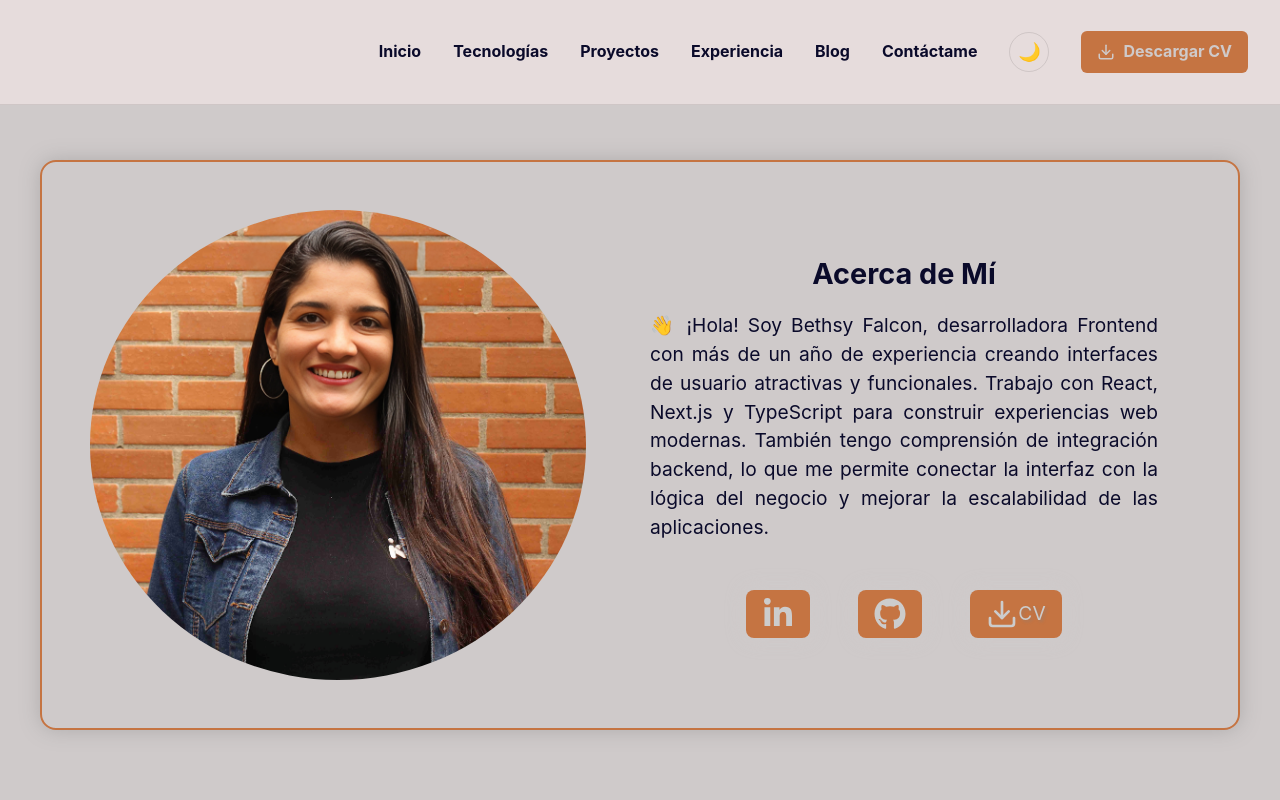
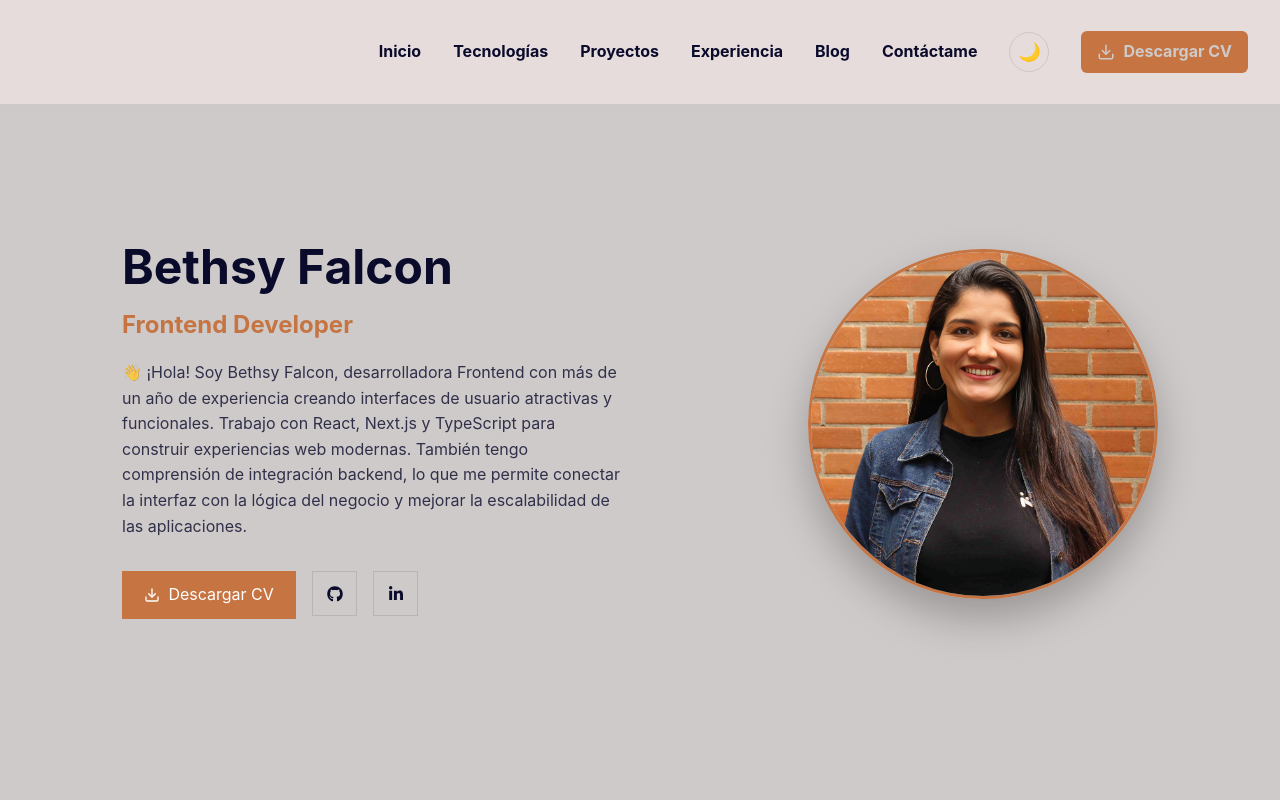
Before and after one commit to Bethsyf/portfolio, a Next.js app: page / in a window 1280 px wide. Shown: the top 800 px of the page. Built offline with nearby package versions, Linux system fonts and the light colour scheme; some icons are missing.

Commit message:
improve AboutMe hero layout and styling

```diff
--- a/src/components/views/aboutMe/AboutMe.module.scss
+++ b/src/components/views/aboutMe/AboutMe.module.scss
@@ -1,110 +1,90 @@
 .container {
   display: flex;
-  flex-direction: column;
-  width: 85%;
-  margin: 4rem auto 0rem auto;
-  border-radius: 1rem;
-  overflow: hidden;
-
-  .myPhoto {
-    width: 90%;
-    height: auto;
-    border-radius: 50%;
-    margin: 2rem;
+  align-items: center;
+  justify-content: center;
+  gap: 6rem;
+  max-width: 1100px;
+  margin: 4rem auto;
+  padding: 2rem;
+  min-height: calc(100vh - 80px)
 }
 
-  .text {
-    display: flex;
-    flex-direction: column;
-    justify-content: center;
-    align-items: center;
-    margin: 2rem;
-    text-align: justify;
-    line-height: 1.8;
+.left {
+  flex: 1;
+}
+
+.left h1 {
+  font-size: 3rem;
+  font-weight: 700;
+}
+
+.left h2 {
+  font-size: 1.5rem;
+  color: var(--color-primary);
+  margin-bottom: 1rem;
+}
+
+.left p {
+  max-width: 500px;
+  opacity: 0.8;
+  line-height: 1.6;
 }
 
 .buttons {
   display: flex;
-    justify-content: center;
-    width: 100%;
+  gap: 1rem;
   margin-top: 2rem;
-    gap: 1rem;
+}
 
-    .button {
+.primary {
+  display: flex;
+  align-items: center;
+  gap: 0.5rem;
+  padding: 0.7rem 1.4rem;
+  background: var(--color-primary);
+  color: white;
+  border-radius: var(--radius);
+  text-decoration: none;
+}
+
+.primary:hover {
+  background: var(--color-primary-hover);
+}
+
+.secondary {
   display: flex;
   align-items: center;
   justify-content: center;
-      padding: 0.5rem 1rem;
-      background-color: #c57442;
-      color: #ccc;
-      text-shadow: 2px 2px 3px rgba(128, 128, 128, 0.4);
-      border-radius: 0.5rem;
-      text-decoration: none;
-      transition: background-color 0.3s ease, transform 0.2s;
-      box-shadow: 0px 0px 20px rgba(207, 206, 206, 0.4);
-
-      svg {
-        margin: 0;
-        color: #ccc;
-        font-size: 2rem;
+  width: 45px;
+  height: 45px;
+  border-radius: var(--radius);
+  border: 1px solid var(--color-border);
+  color: var(--color-text);
 }
 
-      &:hover {
-        background-color: #a95f37;
-        transform: scale(1.05);
-      }
-    }
-  }
+.secondary:hover {
+  background: var(--color-bg-secondary);
 }
 
-@media (min-width: 1024px) {
-  .container {
-    flex-direction: row;
-    width: 60rem;
-    margin: 10rem auto 4rem auto;
-    box-shadow: 0px 0px 20px rgba(128, 128, 128, 0.4);
-
-    .myPhoto {
-      width: 30rem;
-      margin: 1rem;
+.imageWrapper {
+  width: 350px;
+  height: 350px;
+  position: relative;
+  border-radius: 50%;
+  overflow: hidden;
+  border: 3px solid var(--color-primary);
+  box-shadow: 0 20px 40px rgba(0,0,0,0.25);
 }
 
-    .text {
-      margin: 2rem;
-      font-size: 1rem;
-      line-height: 1.5;
-      width: 26rem;
-      p{
-        padding: 1rem;
+.image {
+  object-fit: cover;
 }
 
-      .buttons {
-        gap: 2rem;
-        width: 26rem;
+@media (max-width: 768px) {
 
+.container {
+  flex-direction: column-reverse;
+  text-align: center;
+}
 
 }
-    }
-  }
-}
-
-@media (min-width: 1220px) {
-  .container {
-    width: 75rem;
-    padding: 2rem;
-    border: 2px solid #c57442;
-
-    .myPhoto {
-      width: 31rem;
-    }
-
-    .text {
-      font-size: 1.2rem;
-      width: 35rem;
-
-      .buttons {
-        gap: 3rem;
-      }
-    }
-  }
-}
--- a/src/components/views/aboutMe/AboutMe.tsx
+++ b/src/components/views/aboutMe/AboutMe.tsx
@@ -1,57 +1,19 @@
-import React from "react";
 import Image from "next/image";
 import { FaGithub, FaLinkedinIn } from "react-icons/fa";
 import { FiDownload } from "react-icons/fi";
 import myPhoto from "../../../../public/bethsy.png";
 import styles from "./AboutMe.module.scss";
 
-type Button = {
-  href: string;
-  label: React.ReactNode;
-  ariaLabel: string;
-  external?: boolean;
-  download?: boolean;
-};
-
-const AboutMe = () => {
-  const buttons: Button[] = [
-    {
-      href: "https://www.linkedin.com/in/bethsyfalcon-frontend/",
-      label: <FaLinkedinIn />,
-      ariaLabel: "Visitar LinkedIn",
-      external: true,
-    },
-    {
-      href: "https://github.com/Bethsyf",
-      label: <FaGithub />,
-      ariaLabel: "Visitar GitHub",
-      external: true,
-    },
-    {
-      href: "/cv.pdf",
-      label: (
-        <>
-          <FiDownload /> CV
-        </>
-      ),
-      ariaLabel: "Descargar CV",
-      download: true,
-    },
-  ];
-
+export default function AboutMe() {
   return (
     <section className={styles.container}>
-      <Image
-        className={styles.myPhoto}
-        src={myPhoto}
-        alt="Fotografía de Bethsy Falcon"
-        priority
-        sizes="(max-width: 768px) 150px, 250px"
-      />
-
-      <div className={styles.text}>
-        <h2>Acerca de Mí</h2>
-
+      <div className={styles.left}>
+        <h1>
+          Bethsy Falcon
+        </h1>
+        <h2>
+          Frontend Developer
+        </h2>
         <p>
           👋 ¡Hola! Soy Bethsy Falcon, desarrolladora Frontend con más de un año
           de experiencia creando interfaces de usuario atractivas y funcionales.
@@ -60,27 +22,42 @@ const AboutMe = () => {
           me permite conectar la interfaz con la lógica del negocio y mejorar la
           escalabilidad de las aplicaciones.
         </p>
-
         <div className={styles.buttons}>
-          {buttons.map(
-            ({ href, label, ariaLabel, external, download }) => (
-              <a
-                key={href}
-                href={href}
-                aria-label={ariaLabel}
-                target={external ? "_blank" : undefined}
-                rel={external ? "noopener noreferrer" : undefined}
-                download={download}
-                className={styles.button}
-              >
-                {label}
-              </a>
-            )
-          )}
+          <a
+            href="/cv.pdf"
+            download
+            className={styles.primary}
+          >
+            <FiDownload />
+            Descargar CV
+          </a>
+          <a
+            href="https://github.com/Bethsyf"
+            target="_blank"
+            className={styles.secondary}
+          >
+            <FaGithub />
+          </a>
+          <a
+            href="https://linkedin.com"
+            target="_blank"
+            className={styles.secondary}
+          >
+            <FaLinkedinIn />
+          </a>
         </div>
       </div>
+  <div className={styles.right}>
+  <div className={styles.imageWrapper}>
+    <Image
+      src={myPhoto}
+      alt="Bethsy Falcon"
+      fill
+      priority
+      className={styles.image}
+    />
+  </div>
+</div>
     </section>
   );
-};
-
-export default AboutMe;
+}
--- a/src/data/blogPost.ts
+++ b/src/data/blogPost.ts
@@ -69,7 +69,7 @@ Y este blog es parte de ese proceso.
 
     title: "Aprendiendo Next.js desde proyectos reales",
 
-    image: "/blog/blog1.jpg",
+    image: "/blog/blog2.jpg",
 
     description:
       "Mi enfoque para aprender frameworks modernos construyendo soluciones reales.",
```
Also changed, not shown: public/blog/blog2.jpg (added). Lines whose indentation alone changed are shown as unchanged.
